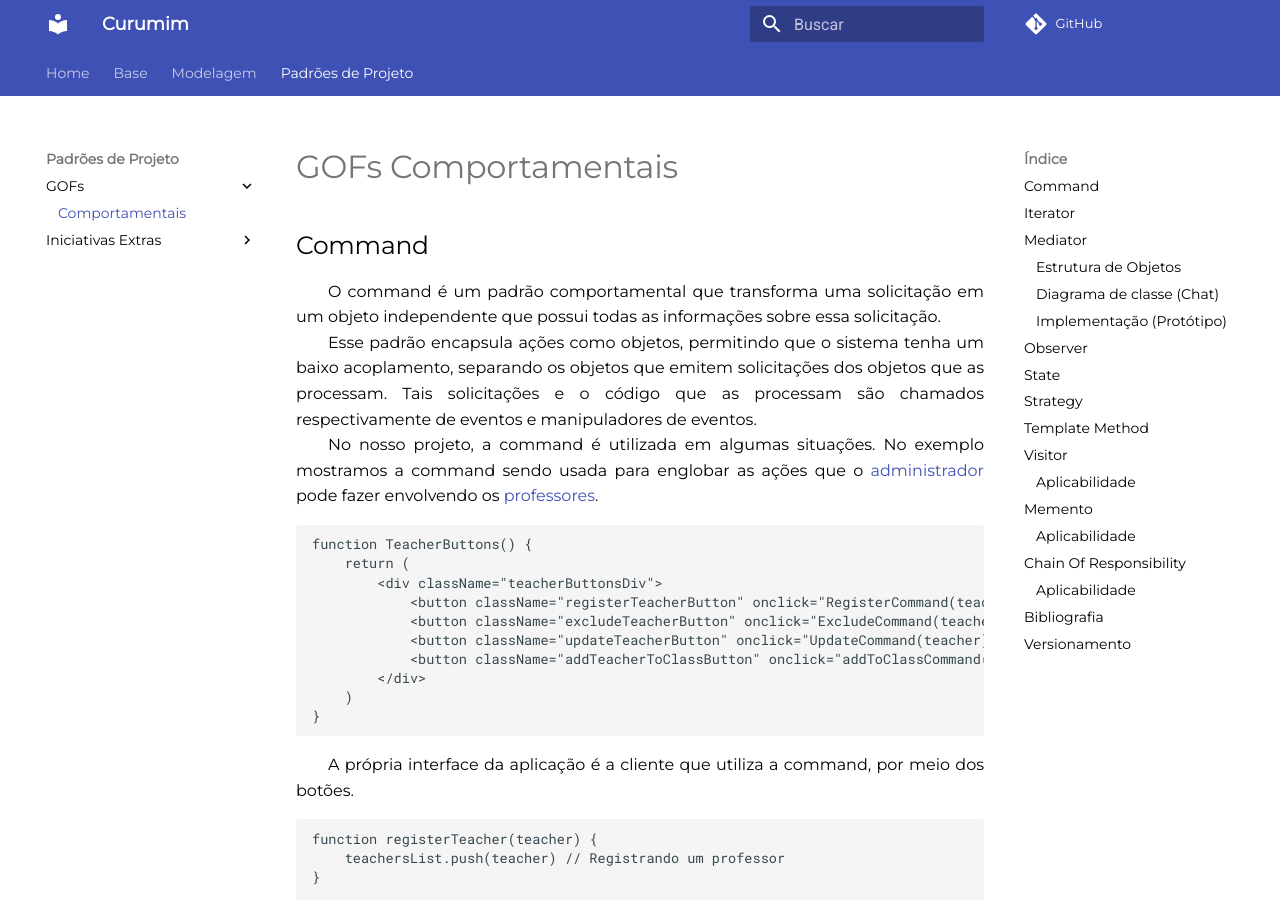
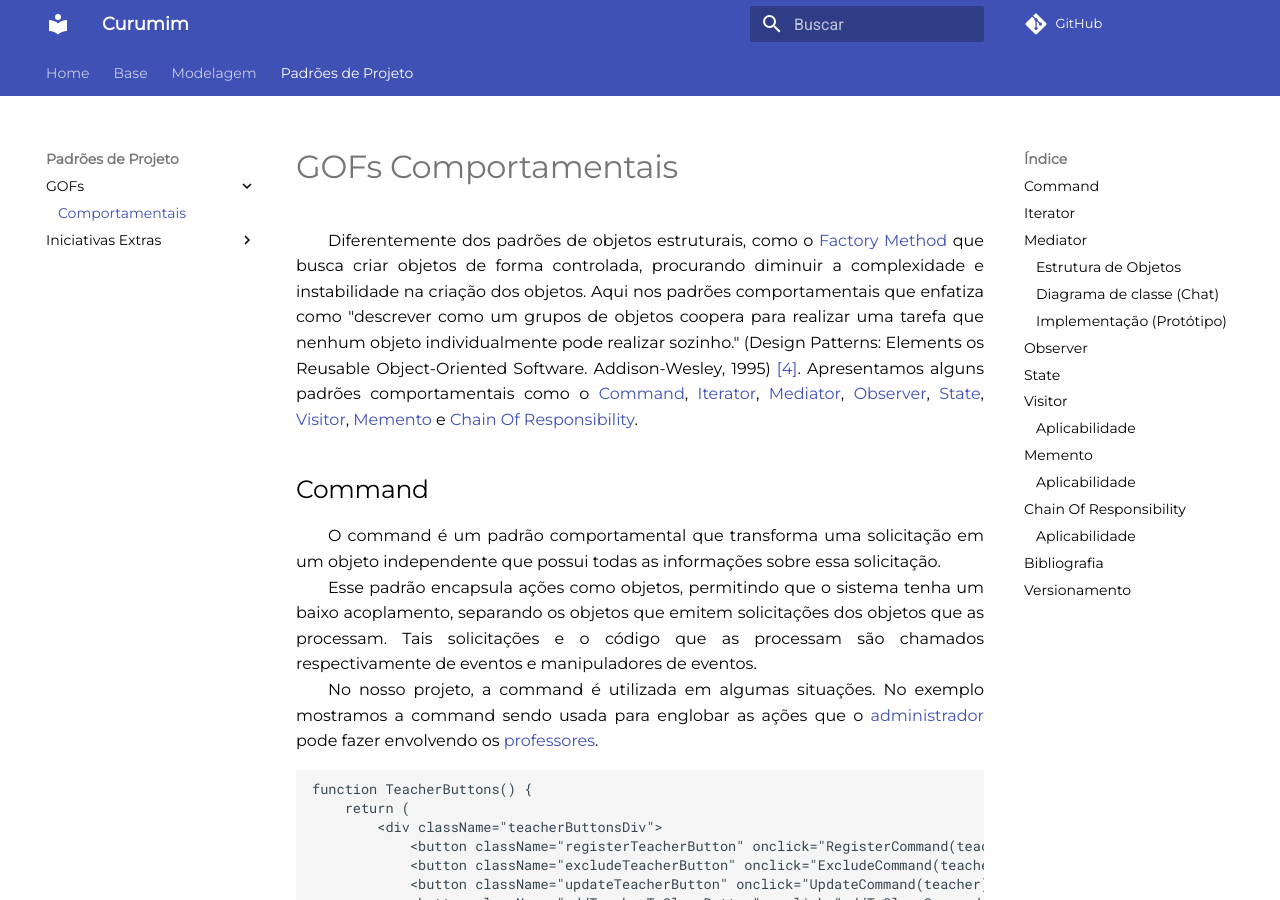
Before and after one commit to UnBArqDsw2021-1/2021.1_G6_Curumim, an MkDocs documentation site: the page built from docs/padroes-de-projeto/gofs-comportamentais.md, in a window 1280 px wide and 900 px high. Built offline with MkDocs 1.6.1 and Material for MkDocs 9.7.7, drawn with Linux system fonts in a browser that asks for light colours; comment, search, counter and statistics services are not loaded; some of the changed text lies outside the part shown.

Commit message:
#146 Introdução Comportamentais

```diff
--- a/docs/padroes-de-projeto/gofs-comportamentais.md
+++ b/docs/padroes-de-projeto/gofs-comportamentais.md
@@ -1,4 +1,8 @@
 # GOFs Comportamentais
+
+&emsp;&emsp;Diferentemente dos padrões de objetos estruturais, como o [Factory Method](./gofs-criacionais.md) que busca criar objetos de forma controlada, procurando diminuir a complexidade e instabilidade na criação dos objetos. Aqui nos padrões comportamentais que enfatiza como "descrever como um grupos de objetos coopera para realizar uma tarefa que nenhum objeto individualmente pode realizar sozinho." (Design Patterns: Elements os
+Reusable Object-Oriented Software. Addison-Wesley, 1995) [[4]](#bibliografia). Apresentamos alguns padrões comportamentais como o [Command](#command), [Iterator](#iterator), [Mediator](#mediator), [Observer](#observer), [State](#state), [Visitor](#visitor), [Memento](#memento) e [Chain Of Responsibility](#ChainOfResponsibility).
+
 
 ## Command
 
@@ -246,11 +250,6 @@ class EventController{
 }
 ~~~
 
-## Strategy
-
-
-## Template Method
-
 
 ## Visitor
 
@@ -303,6 +302,8 @@ Vlissides
 > - SHVETS, Alexander. **Dive Into Design Patterns**. Disponível em <https://refactoring.guru/design-patterns>. Acesso em 18/09/2021.
 > - DOFACTORY. **Javascript Design Patterns**. Disponível em <https://www.dofactory.com/javascript/design-patterns/>. Acesso em 18/09/2021.
 
+> - [4] Design Patterns: Elements os Reusable Object-Oriented Software. Addison-Wesley, 1995. Disponível em: <http://www.uml.org.cn/c%2B%2B/pdf/DesignPatterns.pdf>. Acesso em 19/09/2021.
+
 ## Versionamento
 | Versão | Data | Modificação | Autor |
 |--|--|--|--|
```
Also changed, not shown: other parts of docs/padroes-de-projeto/gofs-comportamentais.md (+1 -0 lines).
